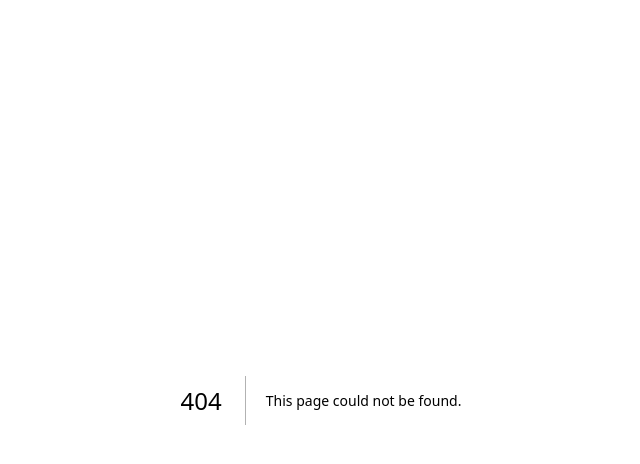
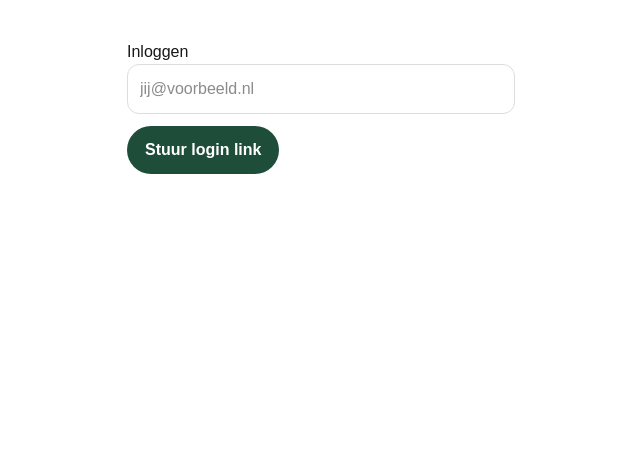
Before and after one commit to RoyvSichem/nextjs-boilerplate, a Next.js app: page /login in a window 1280 px wide. Before the commit this address had no page. Shown: the top 464 px of the page, without its empty margins (319-959 px from the left). Built offline with nearby package versions, Linux system fonts and the light colour scheme; no server answers.

Commit message:
Create page.tsx

```diff
--- /dev/null
+++ b/app/login/page.tsx
@@ -0,0 +1,40 @@
+'use client';
+import { useState } from 'react';
+import { createBrowserClient } from '@supabase/ssr';
+
+const supabase = createBrowserClient(
+  process.env.NEXT_PUBLIC_SUPABASE_URL!,
+  process.env.NEXT_PUBLIC_SUPABASE_ANON_KEY!
+);
+
+export default function Login() {
+  const [email, setEmail] = useState('');
+  const [sent, setSent] = useState(false);
+  async function onSubmit(e: React.FormEvent) {
+    e.preventDefault();
+    await supabase.auth.signInWithOtp({
+      email,
+      options: { emailRedirectTo: `${window.location.origin}/` }
+    });
+    setSent(true);
+  }
+  return (
+    <main style={{maxWidth:420, margin:'40px auto', padding:'0 16px'}}>
+      <h1>Inloggen</h1>
+      {sent
+        ? <p>Check je e-mail en klik op de link</p>
+        : <form onSubmit={onSubmit}>
+            <input
+              type="email"
+              required
+              value={email}
+              onChange={e=>setEmail(e.target.value)}
+              placeholder="jij@voorbeeld.nl"
+              style={{width:'100%',padding:12,borderRadius:12,border:'1px solid #ddd'}}
+            />
+            <button className="btn" style={{marginTop:12}}>Stuur login link</button>
+            <style jsx>{`.btn{background:#1E4E3A;color:#fff;border:0;border-radius:999px;padding:12px 18px;font-weight:700}`}</style>
+          </form>}
+    </main>
+  );
+}
```
